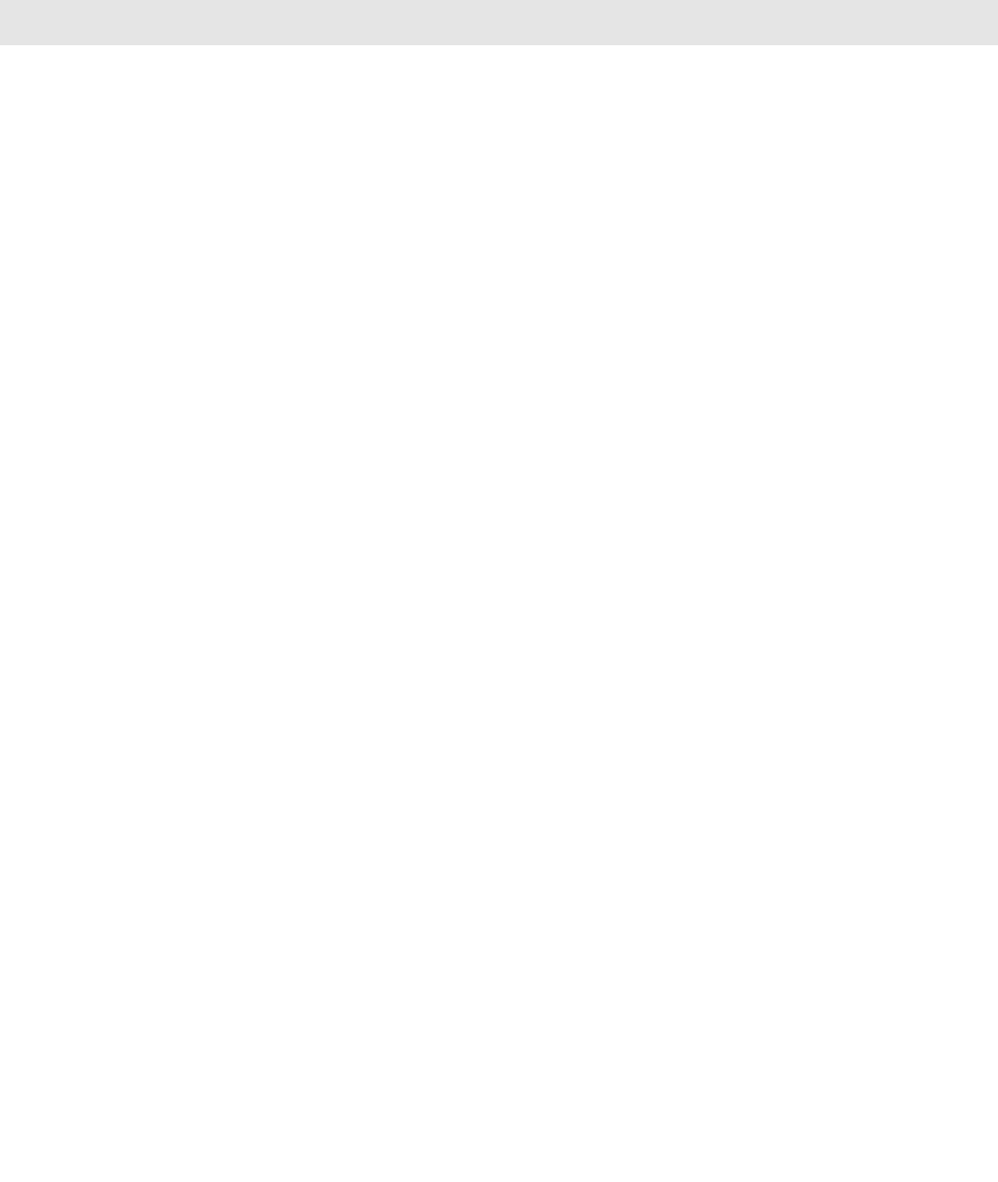
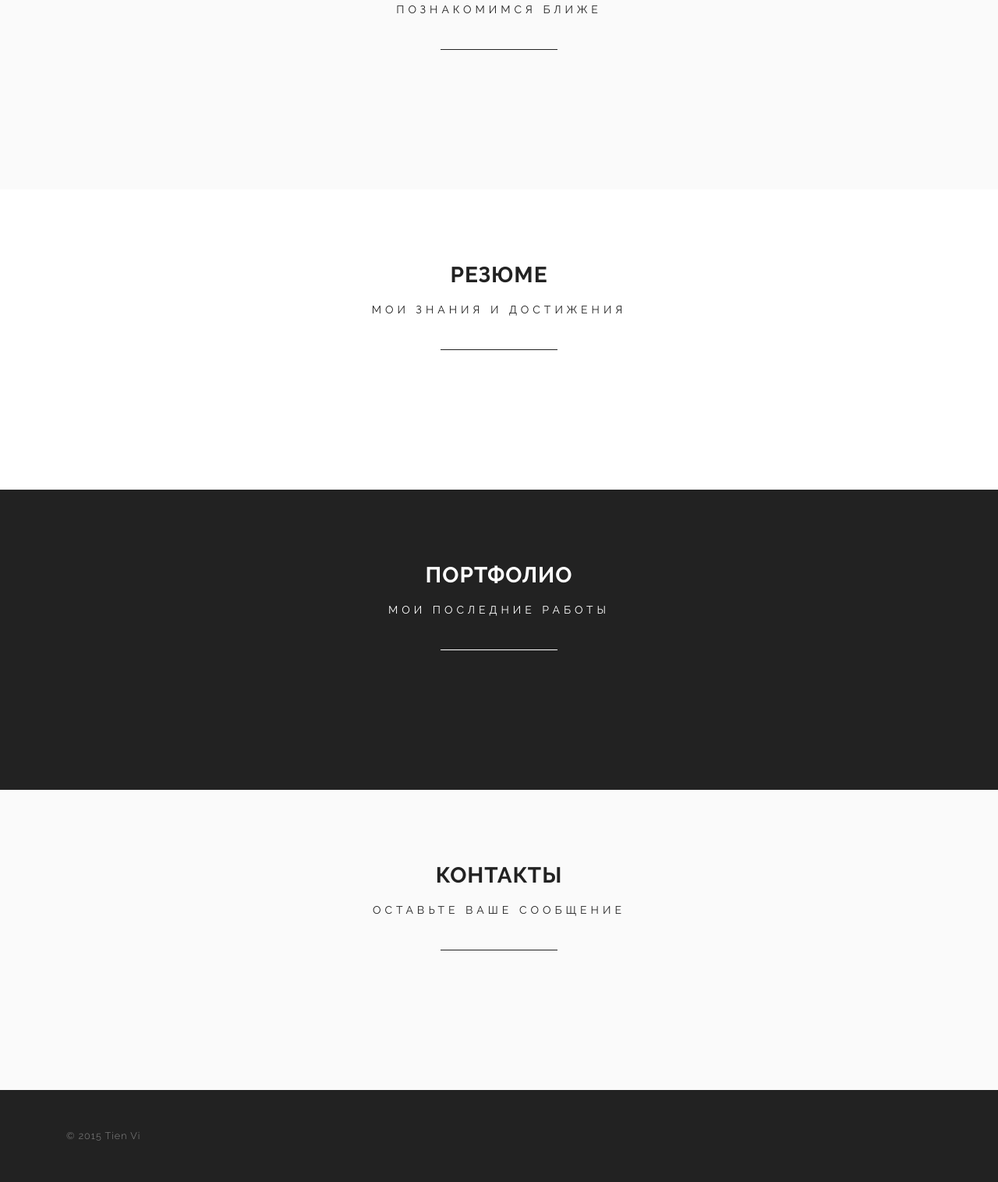
Before and after one commit to twhite3000/Learn_WordPress, a plain HTML site: page index.html in a window 1280 px wide. Shown: the part 942-2458 px from the top of the page at 78% size. Before the commit the page ends 1000 px from the top, so only its background shows below. Drawn offline with Linux system fonts and the light colour scheme.

Commit message:
4 tutorial done

```diff
--- a/css/sass/main.sass
+++ b/css/sass/main.sass
@@ -23,9 +23,35 @@ section,
 .main_head
 	position: relative
 
+section
+	padding: 90px 0 90px
+	h2
+		text-align: center
+		font-size: 2em
+		text-transform: uppercase
+		margin: 0 0 15px
+
+.s_descr_wrap
+	text-align: center
+
+.s_descr
+	display: inline-block
+	font-size: 1em
+	text-transform: uppercase
+	position: relative
+	margin-bottom: 130px
+	&::after
+		content: ""
+		width: 150px
+		height: 1px
+		position: absolute
+		left: 50%
+		margin-left: -75px
+		margin-top: 60px
+
 .main_head
 	min-height: 620px
-	padding-top: 20px
+	padding-top: 3em
 
 .loader
 	background: none repeat scroll 0 0 #ffffff
@@ -183,7 +209,6 @@ $h: 3px
 			font-weight: 700
 			font-size: 4em
 			background-color: rgba(0,0,0,.3)
-			box-shadow: rgba(0,0,0,.1) 0 0 0 1000px
 			margin: 20px 20px
 			padding: 10px 1px 10px 14px
 
@@ -191,6 +216,12 @@ $h: 3px
 			font-size: 1.5em
 			margin: 0
 			text-transform: uppercase
+
 .h_opacify
 	opacity: 0.2
 	transition: (all .3s ease)
+
+.main_footer
+	padding: 50px 0
+	font-size: 0.9em
+	font-weight: 300
--- a/css/sass/skins/tomato.sass
+++ b/css/sass/skins/tomato.sass
@@ -18,7 +18,8 @@ button:focus
 a
 	color: $color
 
-p
+p,
+body .main_footer
 	color: $text_color
 
 .color_element
@@ -57,3 +58,16 @@ svg
 		+kerning(5)
 	h1
 		+kerning(10)
+.bg_light
+	background-color: $bg_light
+.bg_dark
+	background-color: $main_color
+	color: #fff
+	.s_descr::after
+		background-color: #FFF
+	a
+		color: #fff
+.s_descr
+	+kerning(5)
+	&::after
+		background-color: $main_color
--- a/index.html
+++ b/index.html
@@ -58,18 +58,70 @@
 					</div>
 				</div>
 			</header>
-			<section>
-				<br>
-				<br>
-				<br>
-				<br>
-				<br>
-				<br>
-				<br>
-				<br>
-				<br>
-				<br>
+
+			<section id="about" class="s_about bg_light">
+				<h2>Обо мне</h2>
+				<div class="s_descr_wrap">
+					<div class="s_descr">Познакомимся ближе</div>
+				</div>
+				<div class="section_content">
+					<div class="container">
+						<div class="row">
+
+						</div>
+					</div>
+				</div>
 			</section>
+			<section id="resume" class="s_resume">
+				<h2>Резюме</h2>
+				<div class="s_descr_wrap">
+					<div class="s_descr">Мои знания и достижения</div>
+				</div>
+				<div class="section_content">
+					<div class="container">
+						<div class="row">
+
+						</div>
+					</div>
+				</div>
+			</section>
+
+			<section id="portfolio" class="s_portfolio bg_dark">
+				<h2>Портфолио</h2>
+				<div class="s_descr_wrap">
+					<div class="s_descr">Мои последние работы</div>
+				</div>
+				<div class="section_content">
+					<div class="container">
+						<div class="row">
+
+						</div>
+					</div>
+				</div>
+			</section>
+
+			<section id="contacts" class="s_contacts bg_light">
+				<h2>Контакты</h2>
+				<div class="s_descr_wrap">
+					<div class="s_descr">Оставьте ваше сообщение</div>
+				</div>
+				<div class="section_content">
+					<div class="container">
+						<div class="row">
+
+						</div>
+					</div>
+				</div>
+			</section>
+
+			<footer class="main_footer bg_dark">
+				<div class="container">
+					<div class="col-md-12">
+						&copy; 2015 Tien Vi
+					</div>
+				</div>
+			</footer>
+
 			<div class="hidden"></div>
 			<!--[if lt IE 9]>
 			<script src="libs/html5shiv/es5-shim.min.js"></script>
```
Also changed, not shown: css/main.css, css/skins/tomato.css, 2 other files.
